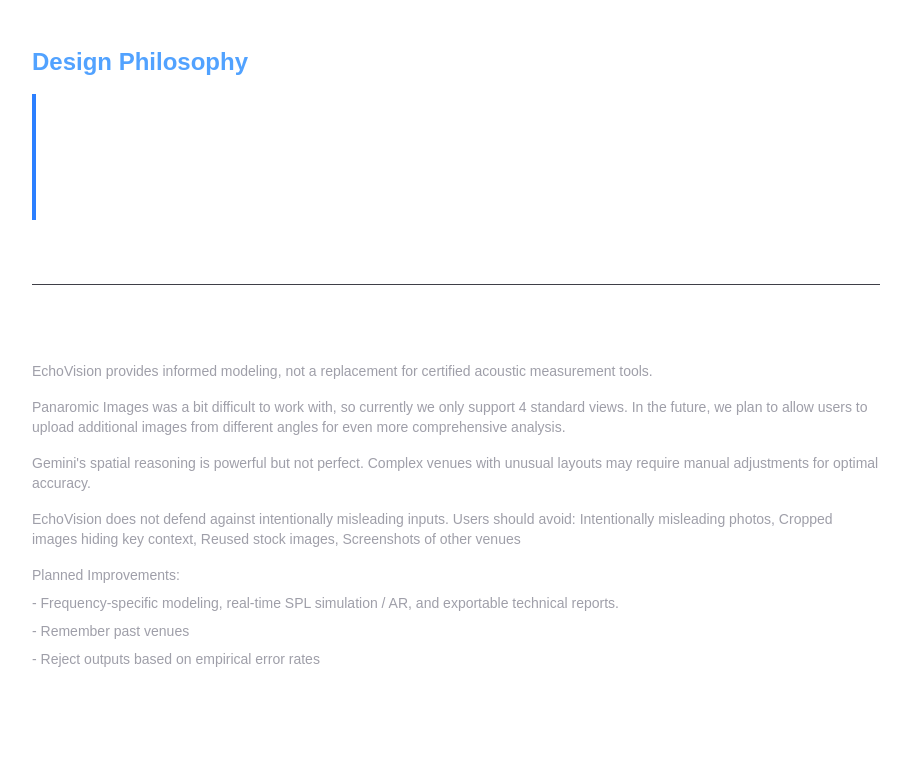
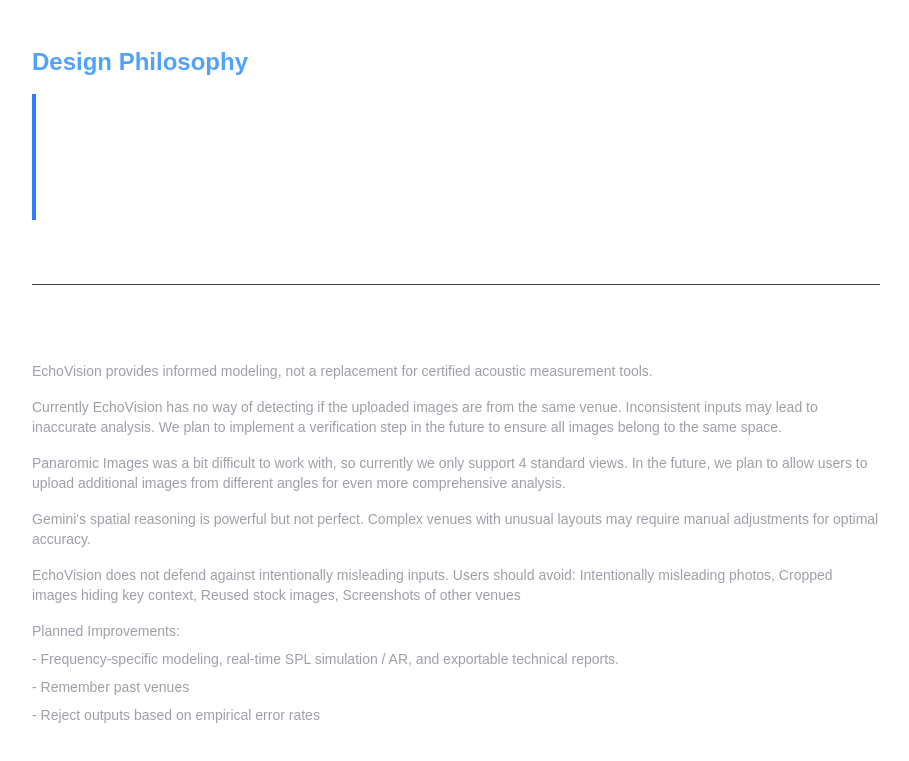
Before and after one commit to Betatech768/hackaton, a Next.js app: page /docs in a window 1280 px wide. Shown: the part 3284-4045 px from the top of the page, without its empty margins (184-1093 px from the left). Built offline with nearby package versions, Linux system fonts and the light colour scheme.

Commit message:
Commented the code for handling edge case of inconsistent image upload or image not from the same venue, so as to increase the speed of the program

```diff
--- a/app/docs/page.tsx
+++ b/app/docs/page.tsx
@@ -252,6 +252,12 @@
             certified acoustic measurement tools.
           </p>
           <p className="mb-4">
+            Currently EchoVision has no way of detecting if the uploaded images
+            are from the same venue. Inconsistent inputs may lead to inaccurate
+            analysis. We plan to implement a verification step in the future to
+            ensure all images belong to the same space.
+          </p>
+          <p className="mb-4">
             Panaromic Images was a bit difficult to work with, so currently we
             only support 4 standard views. In the future, we plan to allow users
             to upload additional images from different angles for even more
--- a/app/page.tsx
+++ b/app/page.tsx
@@ -38,24 +38,28 @@
 
     try {
       // Step 1: Verify venue images match
-      const verifyRes = await fetch("/api/verify-venue", {
-        method: "POST",
-        headers: { "Content-Type": "application/json" },
-        body: JSON.stringify({ images: imagesToSend }),
-      });
 
-      if (!verifyRes.ok) {
-        throw new Error(verifyRes.status.toString());
-      }
+      /**Handling Edge Case of Images not being from the same Venue
+       * Reduced the speed of the program so we commented it out **/
 
-      const hallResult = await verifyRes.json();
+      // const verifyRes = await fetch("/api/verify-venue", {
+      //   method: "POST",
+      //   headers: { "Content-Type": "application/json" },
+      //   body: JSON.stringify({ images: imagesToSend }),
+      // });
 
-      if (hallResult.same_venue === false) {
-        setErrorHallImagesNotMatching(true);
-        setAnalysisResult(null);
-        setLoading(false);
-        return;
-      }
+      // if (!verifyRes.ok) {
+      //   throw new Error(verifyRes.status.toString());
+      // }
+
+      // const hallResult = await verifyRes.json();
+
+      // if (hallResult.same_venue === false) {
+      //   setErrorHallImagesNotMatching(true);
+      //   setAnalysisResult(null);
+      //   setLoading(false);
+      //   return;
+      // }
 
       // Step 2: Analyze the hall
       const analyzeRes = await fetch("/api/analyze", {
```
